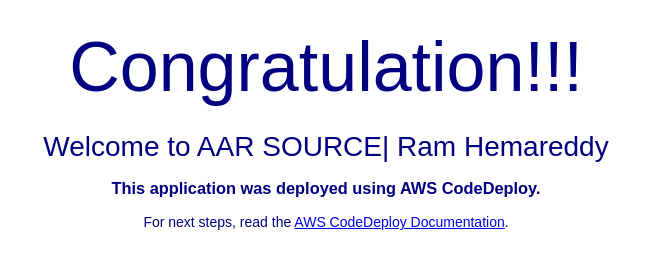
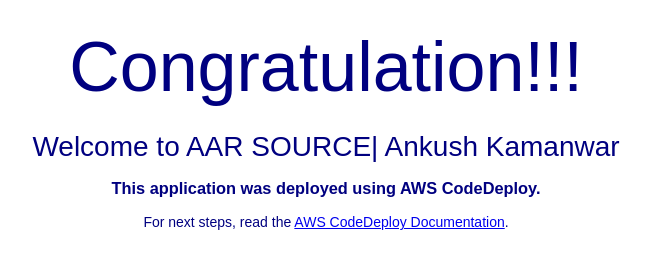
Before and after one commit to Ankush-189/Eclipse, a website: page index.html in a window 1280 px wide. Shown: the part 220-488 px from the top of the page, without its empty margins (314-964 px from the left). Drawn offline with Linux system fonts and the light colour scheme.

Commit message:
name changed

```diff
--- a/index.html
+++ b/index.html
@@ -28,7 +28,7 @@
   <div align="center">
     <img src="https://s3.ap-south-1.amazonaws.com/www.basava.com/aar_logo_final.png" style="max-width: 20%;">
     <h1>Congratulation!!! </h1>
-      <h2>Welcome to AAR SOURCE| Ram Hemareddy</h2>
+      <h2>Welcome to AAR SOURCE| Ankush Kamanwar</h2>
     <h3>This application was deployed using AWS CodeDeploy.</h3>
     <p>For next steps, read the <a href="http://aws.amazon.com/documentation/codedeploy">AWS CodeDeploy Documentation</a>.</p>
   </div>
```
